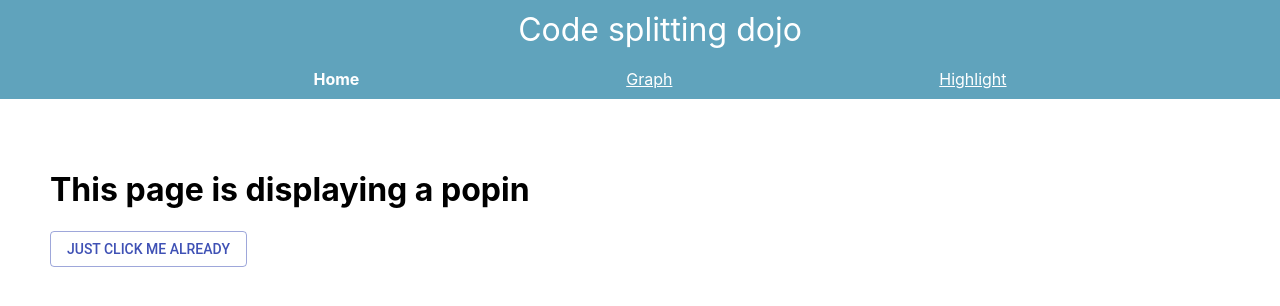
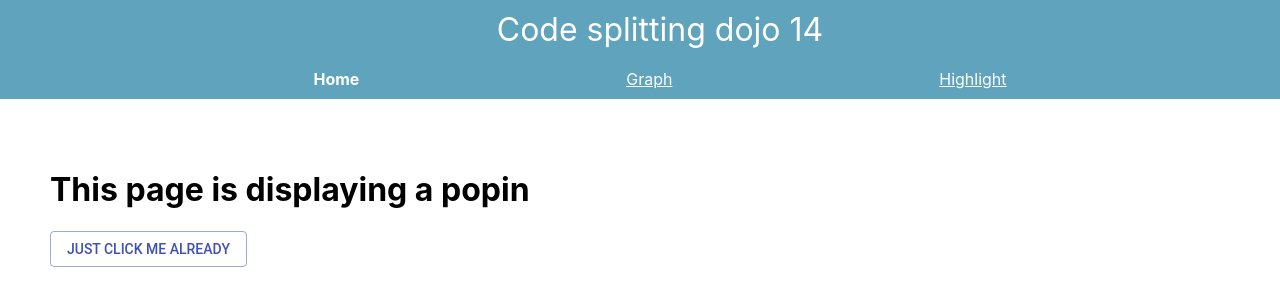
Before and after one commit to theodo/code-splitting-dojo, a React (Create React App) app: page / in a window 1280 px wide. Shown: the top 306 px of the page. Built offline with nearby package versions, Linux system fonts and the light colour scheme.

Commit message:
add random component

```diff
--- a/src/App.js
+++ b/src/App.js
@@ -1,6 +1,6 @@
 import React, { Component, Fragment } from "react";
 import { BrowserRouter, NavLink, Route, Switch } from "react-router-dom";
-import { Home, Graph } from "./components";
+import { Home, Graph, Random } from "./components";
 import Highlight from "./components/Highlight";
 
 import "./App.css";
@@ -11,7 +11,9 @@ class App extends Component {
       <BrowserRouter>
         <Fragment>
           <header className="App__header">
-            <div className="App__header__title">Code splitting dojo</div>
+            <div className="App__header__title">
+              Code splitting dojo <Random />
+            </div>
             <div className="App__header__links">
               <NavLink
                 activeClassName="App__header__link__selected"
--- /dev/null
+++ b/src/components/Random/Random.js
@@ -0,0 +1,9 @@
+import React, { Component } from "react";
+
+class Random extends Component {
+  render() {
+    return <span>{parseInt(Math.random() * 100)}</span>;
+  }
+}
+
+export default Random;
--- /dev/null
+++ b/src/components/Random/index.js
@@ -0,0 +1 @@
+export { default } from "./Random";
--- a/src/components/index.js
+++ b/src/components/index.js
@@ -1,2 +1,3 @@
 export { default as Home } from "./Home";
 export { default as Graph } from "./Graph";
+export { default as Random } from "./Random";
```
